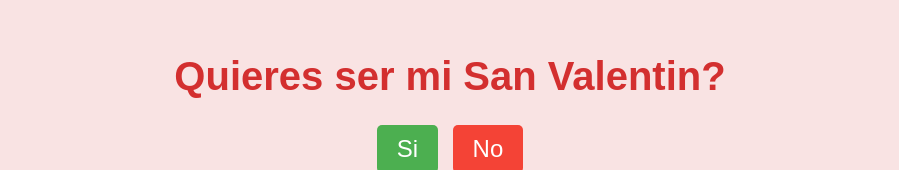
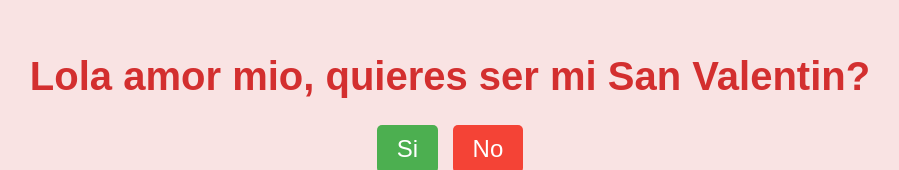
Before and after one commit to lucasoliveraserrano-rgb/TE-AMO-LOLAAAA, a plain HTML site: page index.html in a window 1280 px wide. Shown: the part 138-308 px from the top of the page, without its empty margins (190-1089 px from the left). Drawn offline with Linux system fonts and the light colour scheme; no server answers.

Commit message:
Update title and heading for Valentine's message

```diff
--- a/index.html
+++ b/index.html
@@ -3,12 +3,12 @@
 <head>
     <meta charset="UTF-8">
     <meta name="viewport" content="width=device-width, initial-scale=1.0">
-    <title>Quieres ser mi San Valentin?</title>
+    <title>Lola amor mio, quieres ser mi San Valentin?</title>
     <link rel="stylesheet" href="styles.css">
 </head>
 <body>
     <div class="container">
-        <h1>Quieres ser mi San Valentin?</h1>
+        <h1>Lola amor mio, quieres ser mi San Valentin?</h1>
         <div class="buttons">
             <button class="yes-button" onclick="handleYesClick()">Si</button>
             <button class="no-button" onclick="handleNoClick()">No</button>
```
